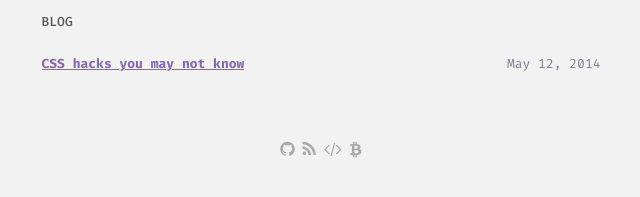
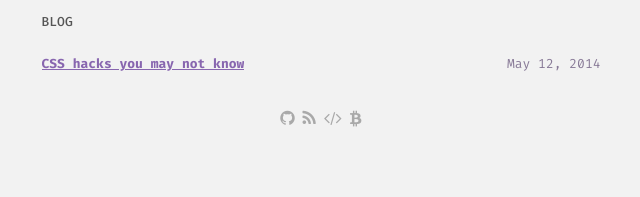
Before and after one commit to DavideBri/Gesko, a Jekyll site: the page built from index.html, in a window 1280 px wide. Shown: the part 293-490 px from the top of the page, without its empty margins (319-959 px from the left). Built offline with Jekyll 4.4.1, drawn with Linux system fonts in a browser that asks for light colours.

Commit message:
fixed typo and misplaced tags

```diff
--- a/_config.yml
+++ b/_config.yml
@@ -8,10 +8,10 @@ twitter:
   card: summary
   creator: #yourusername
 author:
-  twitter: P0Wex
-  name: #yourusername
+  twitter:
+  name: #p0wex
   avatar:
-  email: asdadsasd@gmail.com
+  email:
   url: #yoururl
 permalink: pretty
 
--- a/_layouts/default.html
+++ b/_layouts/default.html
@@ -7,13 +7,13 @@ layout: compress
 {% include head.html %}
 
 <body>
-  <main role="main">
+  <main>
     {% include anchor_headings.html html=content anchorBody="#" %}
   </main>
 
 
 
-  <script type="text/javascript">
+  <script>
     function setTheme(theme) {
       if (theme === "dark") {
         document.documentElement.setAttribute('data-theme', 'dark');
@@ -48,14 +48,4 @@ layout: compress
 
 </body>
 
-  <footer class="social-footer">
-    <div class="social-footer-icons">
-        <a href="https://github.com/P0WEX" title="Github profile, nothing much there.." target="_blank" rel="noopener noreferrer"><i class="fa fa-github" aria-hidden="true"></i></a>
-        <a href="{{site.url}}/atom.xml" title="Are you so interested in me??" target="_blank" rel="noopener noreferrer"><i class="fa fa-rss" aria-hidden="true"></i></a>
-        <a href="https://github.com/P0WEX/P0WEX.github.io" title="Source of my website" target="_blank" rel="noopener noreferrer"><i class="fa fa-code" aria-hidden="true"></i></a>
-        <a href="https://bettermoneyhabits.bankofamerica.com/en/saving-budgeting/ways-to-save-money" title="<3"target="_blank" rel="noopener noreferrer"><i class="fa fa-btc" aria-hidden="true"></i></a>
-    </div>
-  </footer >
-
-
 </html>
--- a/_layouts/post.html
+++ b/_layouts/post.html
@@ -5,7 +5,7 @@ layout: default
 <section class="post">
   <div class="flex-row-between">
     <a href="{{ site.github.url }}">« back</a>
-    <button name="tema" id="theme-toggle" onclick="modeSwitcher()">
+    <button title="Change theme" id="theme-toggle" onclick="modeSwitcher()">
         <div></div>
     </button>
   </div>
--- a/_sass/_main.scss
+++ b/_sass/_main.scss
@@ -158,7 +158,6 @@ body {
 
 a {
 	color: var(--link-color);
-	text-decoration-skip-ink: auto;
 	text-decoration: underline;
 }
 f
--- a/index.html
+++ b/index.html
@@ -7,7 +7,7 @@ layout: default
 <section id="intro">
     <div class="flex-row-between">
         <h1>Hey there 👋</h1>
-        <button name="tema" id="theme-toggle" onclick="modeSwitcher()">
+        <button title="Change theme" id="theme-toggle" onclick="modeSwitcher()">
             <div></div>
         </button>
     </div>
@@ -25,3 +25,13 @@ layout: default
             <time datetime="{{ post.date | date_to_xmlschema }}">{{ post.date | date: "%b %d, %Y" }}</time></li>
         {% endfor %}
     </ul>
+</section>
+
+<footer class="social-footer">
+  <div class="social-footer-icons">
+      <a href="https://github.com/P0WEX" title="Github profile, nothing much there.." target="_blank" rel="noopener noreferrer"><i class="fa fa-github" aria-hidden="true"></i></a>
+      <a href="{{site.url}}/atom.xml" title="Are you so interested in me??" target="_blank" rel="noopener noreferrer"><i class="fa fa-rss" aria-hidden="true"></i></a>
+      <a href="https://github.com/P0WEX/P0WEX.github.io" title="Source of my website" target="_blank" rel="noopener noreferrer"><i class="fa fa-code" aria-hidden="true"></i></a>
+      <a href="https://bettermoneyhabits.bankofamerica.com/en/saving-budgeting/ways-to-save-money" title="<3" target="_blank" rel="noopener noreferrer"><i class="fa fa-btc" aria-hidden="true"></i></a>
+  </div>
+</footer>
```
